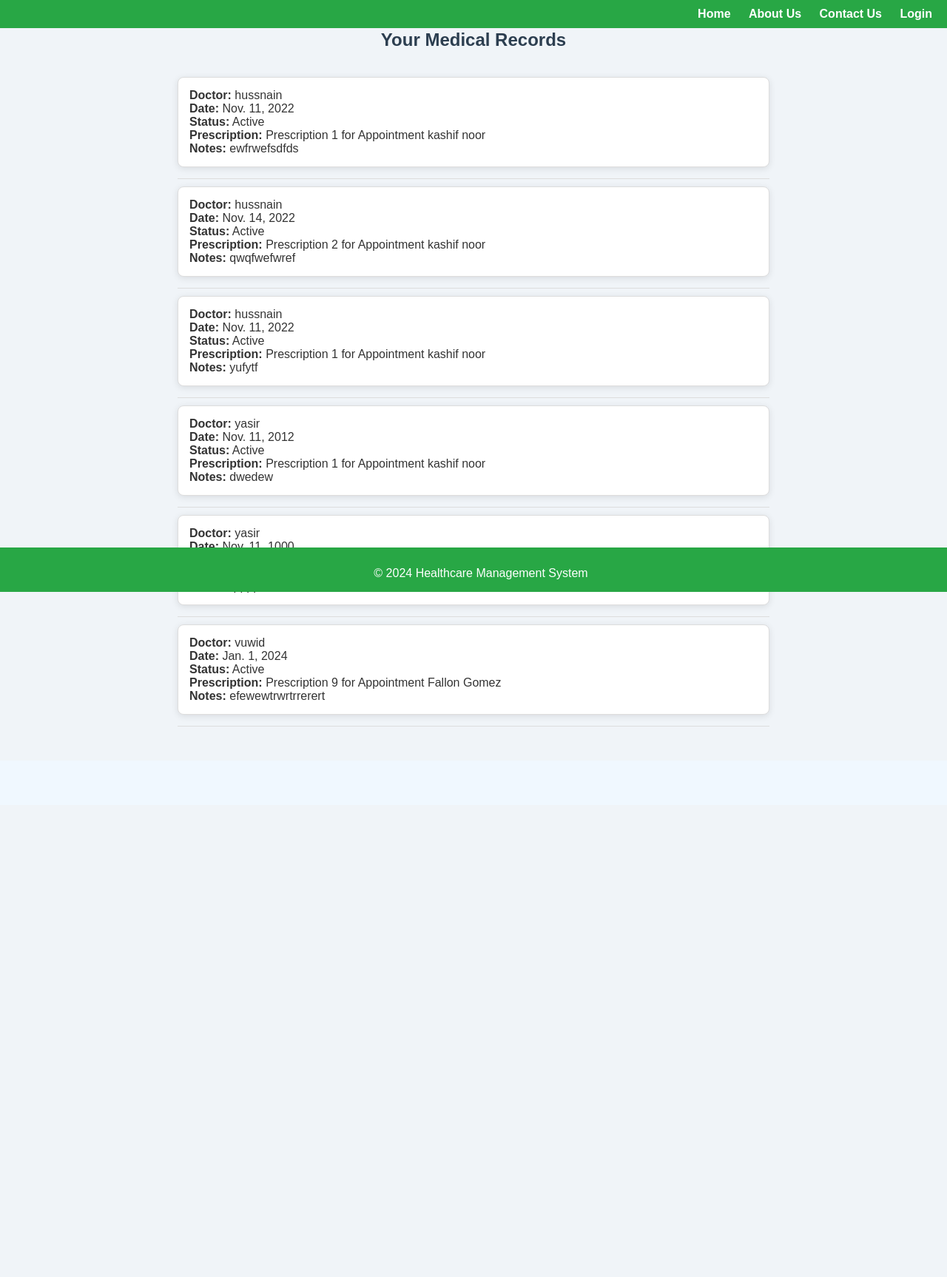
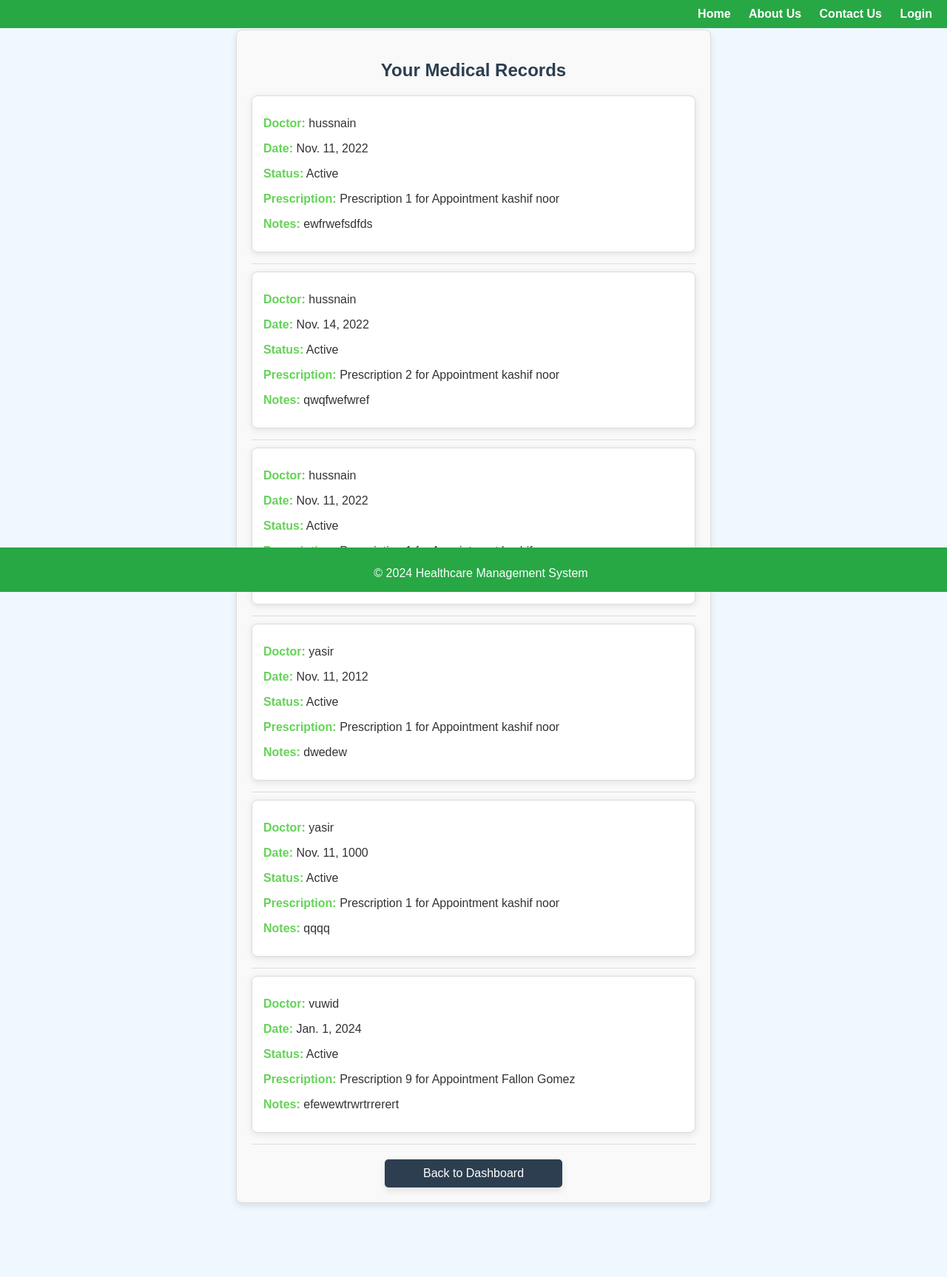
Before and after one commit to Hussnain46/Healthcare-Management-System, a Django app: template medical/templates/medical/patient_record_list.html in a window 1280 px wide. Shown: the whole page at 74% size. Before the commit the page ends 982 px from the top, so only its background shows below. Run offline with Django 4.2, Linux system fonts and the light colour scheme; the template is opened without the code that fills it: values that come from a table or form of the project are taken from there, others are empty; data comes from the database, SQL or seed files in the repository; both versions use the stored data as it was after the commit.

Commit message:
minor changes

```diff
--- a/appointment/views.py
+++ b/appointment/views.py
@@ -58,9 +58,7 @@ class BookAppointmentView(LoginRequiredMixin, FormView):
     form_class = AppointmentForm
 
     def dispatch(self, request, *args, **kwargs):
-        # Check if the logged-in user is a Patient
         if not hasattr(request.user, 'patient'):
-            # Logout the user and redirect them to the login page if they are not a Patient
             logout(request)
             return redirect(reverse_lazy('login'))
 
--- a/medical/templates/medical/patient_record_list.html
+++ b/medical/templates/medical/patient_record_list.html
@@ -4,51 +4,76 @@
 
 {% block content %}
 <style>
-    /* Container styling for the medical records */
     .medical-records-container {
-        display: flex;
-        flex-direction: column; /* Align items vertically */
-        justify-content: center; /* Center content vertically */
-        align-items: center; /* Center content horizontally */
-        min-height: 100vh; /* Full viewport height */
-        background-color: #f0f4f8; /* Light background for contrast */
-        padding: 20px; /* Padding for the container */
-        box-sizing: border-box; /* Include padding in total height/width */
+        max-width: 600px;
+        margin: 40px auto;
+        padding: 20px;
+        background-color: #f9f9f9;
+        border-radius: 8px;
+        box-shadow: 0px 4px 10px rgba(0, 0, 0, 0.1);
+        border: 1px solid #ddd;
     }
 
     h2 {
-        color: #2c3e50; /* Darker color for the heading */
+        color: #2c3e50;
+        text-align: center;
         margin-bottom: 20px;
-        text-align: center; /* Center the heading */
     }
 
-    /* Styling the list of medical records */
-    .medical-records-container ul {
-        list-style-type: none; /* Remove bullet points */
-        padding: 0; /* Remove padding */
-        max-width: 800px; /* Maximum width */
-        width: 100%; /* Full width */
+    ul {
+        list-style-type: none;
+        padding: 0;
     }
 
     .medical-records-container li {
-        background: white; /* White background for each record */
-        border: 1px solid #ddd; /* Light border */
-        border-radius: 8px; /* Rounded corners */
-        padding: 15px; /* Padding inside list items */
-        margin-bottom: 15px; /* Space between records */
-        box-shadow: 0px 2px 10px rgba(0, 0, 0, 0.1); /* Soft shadow */
+        background-color: #ffffff;
+        padding: 15px;
+        border: 1px solid #ddd;
+        border-radius: 8px;
+        margin-bottom: 15px;
+        box-shadow: 0px 2px 10px rgba(0, 0, 0, 0.1);
+    }
+
+    .medical-records-container li p {
+        font-size: 16px;
+        margin: 10px 0;
+        line-height: 1.5;
+        color: #333;
+    }
+
+    .medical-records-container li p strong {
+        color: #65d357;
     }
 
     hr {
-        margin: 10px 0; /* Margin for horizontal rule */
-        border: 0; /* Remove default border */
-        border-top: 1px solid #ddd; /* Custom border for horizontal rule */
+        margin: 10px 0;
+        border: none;
+        border-top: 1px solid #ddd;
     }
 
     .no-records {
-        text-align: center; /* Center the no records message */
-        font-style: italic; /* Italic style for no records message */
-        color: #888; /* Gray color */
+        text-align: center;
+        font-style: italic;
+        color: #888;
+    }
+    .back-button {
+        display: block;
+        width: 100%;
+        max-width: 200px;
+        margin: 20px auto 0;
+        padding: 10px 20px;
+        text-align: center;
+        font-size: 16px;
+        color: #ffffff;
+        background-color: #2c3e50;
+        border: none;
+        border-radius: 5px;
+        text-decoration: none;
+        box-shadow: 0px 4px 10px rgba(0, 0, 0, 0.1);
+    }
+
+    .back-button:hover {
+        background-color: #1a252f;
     }
 </style>
 
@@ -58,17 +83,19 @@
     <ul>
         {% for record in medical_records %}
             <li>
-                <strong>Doctor:</strong> {{ record.doctor.username }}<br>
-                <strong>Date:</strong> {{ record.record_date }}<br>
-                <strong>Status:</strong> {{ record.status }}<br>
-                <strong>Prescription:</strong> {{ record.prescription }}<br>
-                <strong>Notes:</strong> {{ record.notes }}
+                <p><strong>Doctor:</strong> {{ record.doctor.username }}</p>
+                <p><strong>Date:</strong> {{ record.record_date }}</p>
+                <p><strong>Status:</strong> {{ record.status }}</p>
+                <p><strong>Prescription:</strong> {{ record.prescription }}</p>
+                <p><strong>Notes:</strong> {{ record.notes }}</p>
             </li>
             <hr>
         {% empty %}
             <p class="no-records">No medical records available.</p>
         {% endfor %}
     </ul>
+
+    <a href="{% url 'patient_dashboard' %}" class="back-button">Back to Dashboard</a>
 </div>
 
 {% endblock %}
```
Also changed, not shown: medical/templates/medical/medical_record_list.html (+58 -26 lines), README.md, db.sqlite3.
